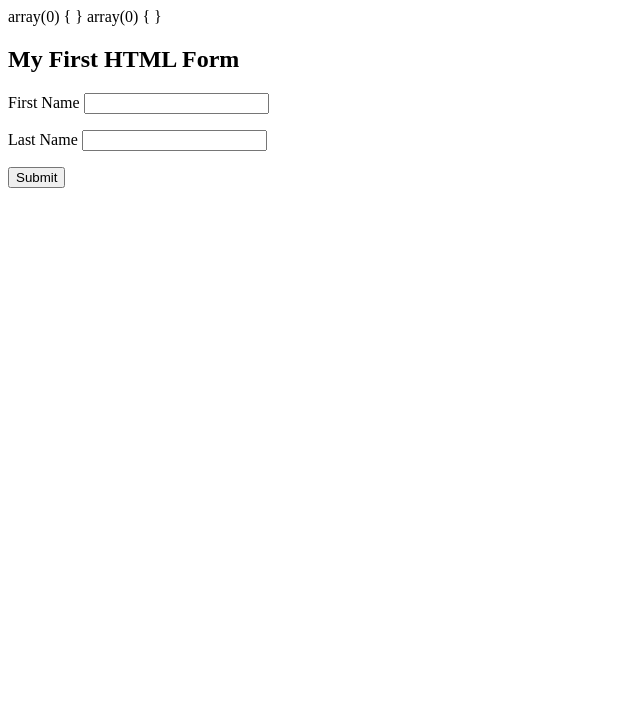
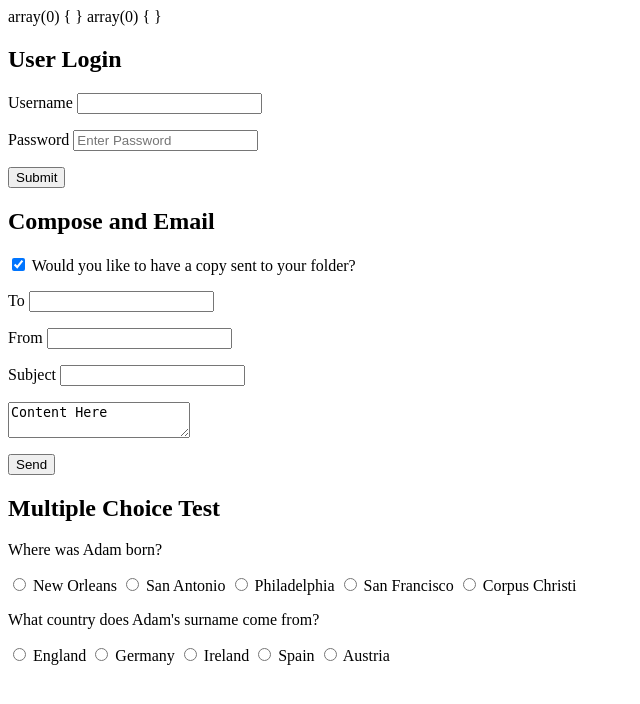
Before and after one commit to adam-j-vega/Codeup_Web_Exercises, a PHP site: page /my_first_form.php in a window 1280 px wide. Shown: the top 704 px of the page, without its empty margins (0-640 px from the left). Run offline with PHP 8.4, Linux system fonts and the light colour scheme.

Commit message:
initial commit

```diff
--- a/my_first_form.php
+++ b/my_first_form.php
@@ -11,18 +11,90 @@ var_dump($_GET);
 </head>
 <body>
 
-	<h2> My First HTML Form </h2>
+	<h2> User Login </h2>
 
-	<form method="POST">
+	<form method="GET">
 		<p>
-			<label for="first_name">First Name</label>
-			<input type="text" name="first_name" id="first_name"/>
+			<label for="username">Username</label>
+			<input type="text" name="username" id="username"/>
 		</p>
 		<p>
-			<label for="last_name">Last Name</label>
-			<input type="text" name="last_name" id="last_name">
+			<label for="password">Password</label>
+			<input type="password" id="password" name="password" placeholder="Enter Password" />
 		</p>
+		<p>
 			<input type="submit">
 	</form>
+	<h2> Compose and Email </h2>
+
+
+	<form method="GET">
+		<p>
+			<input type="checkbox" id="copy" name="copy" value="yes" checked>
+			<label for="copy">Would you like to have a copy sent to your folder?</label>
+		</p>
+		<p>
+			<label for="to">To</label>
+			<input type="text" name="to" id="to"/>
+		</p>
+		<p>
+			<label for="from">From</label>
+			<input type="text" name="from" id="from"/>
+		</p>
+		<p>
+			<label for="subject">Subject</label>
+			<input type="text" name="subject" id="subject"/>
+		</p>
+		<p>
+			<textarea id="email_body" name="email_body">Content Here</textarea>
+
+		</p>
+			<input type="submit" value="Send" />
+	</form>
+	<h2>Multiple Choice Test</h2>
+		<form method="GET">
+		<p>Where was Adam born?</p>
+		<label>
+			<input type="radio" id="q1a" name="q1" value="New Orleans" />
+			New Orleans
+		</label>
+				<label>
+			<input type="radio" id="q1b" name="q1" value="San Antonio" />
+			San Antonio
+		</label>
+				<label>
+			<input type="radio" id="q1c" name="q1" value="Philadelphia" />
+			Philadelphia
+		</label>
+				<label>
+			<input type="radio" id="q1d" name="q1" value="San Francisco" />
+			San Francisco
+		</label>
+				<label>
+			<input type="radio" id="q1e" name="q1" value="Corpus Christi" />
+			Corpus Christi
+		</label>
+		<p>What country does Adam's surname come from?</p>
+		<label>
+			<input type="radio" id="q2a" name="q2" value="England" />
+			England
+		</label>
+		<label>
+			<input type="radio" id="q2b" name="q2" value="Germany" />
+			Germany
+		</label>
+		<label>
+			<input type="radio" id="q2c" name="q2" value="Ireland" />
+			Ireland
+		</label>
+		<label>
+			<input type="radio" id="q2d" name="q2" value="Spain" />
+			Spain
+		</label>
+		<label>
+			<input type="radio" id="q2e" name="q2" value="Austria" />
+			Austria
+		</label>
+
 </body>
 <html>
```
